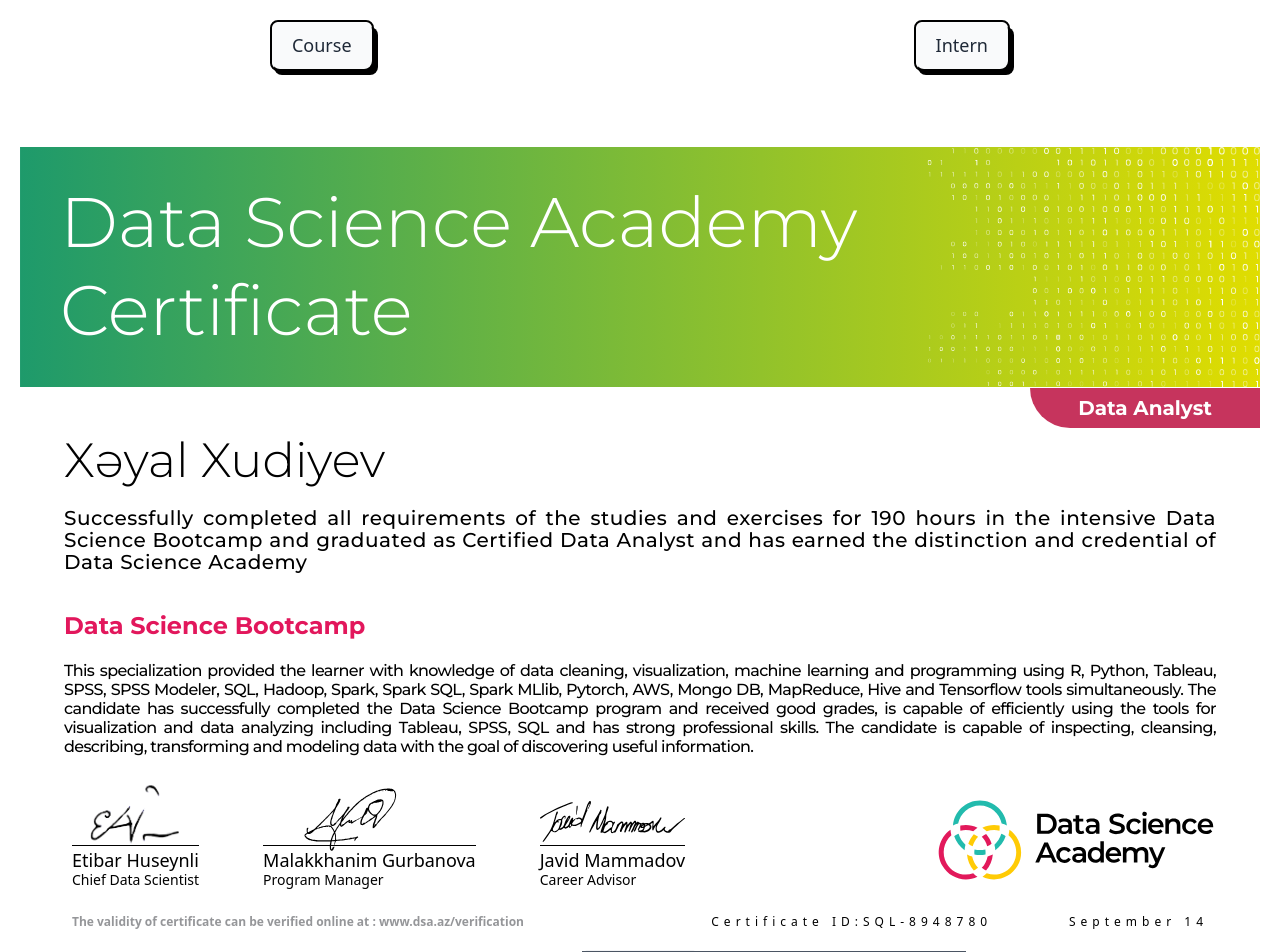
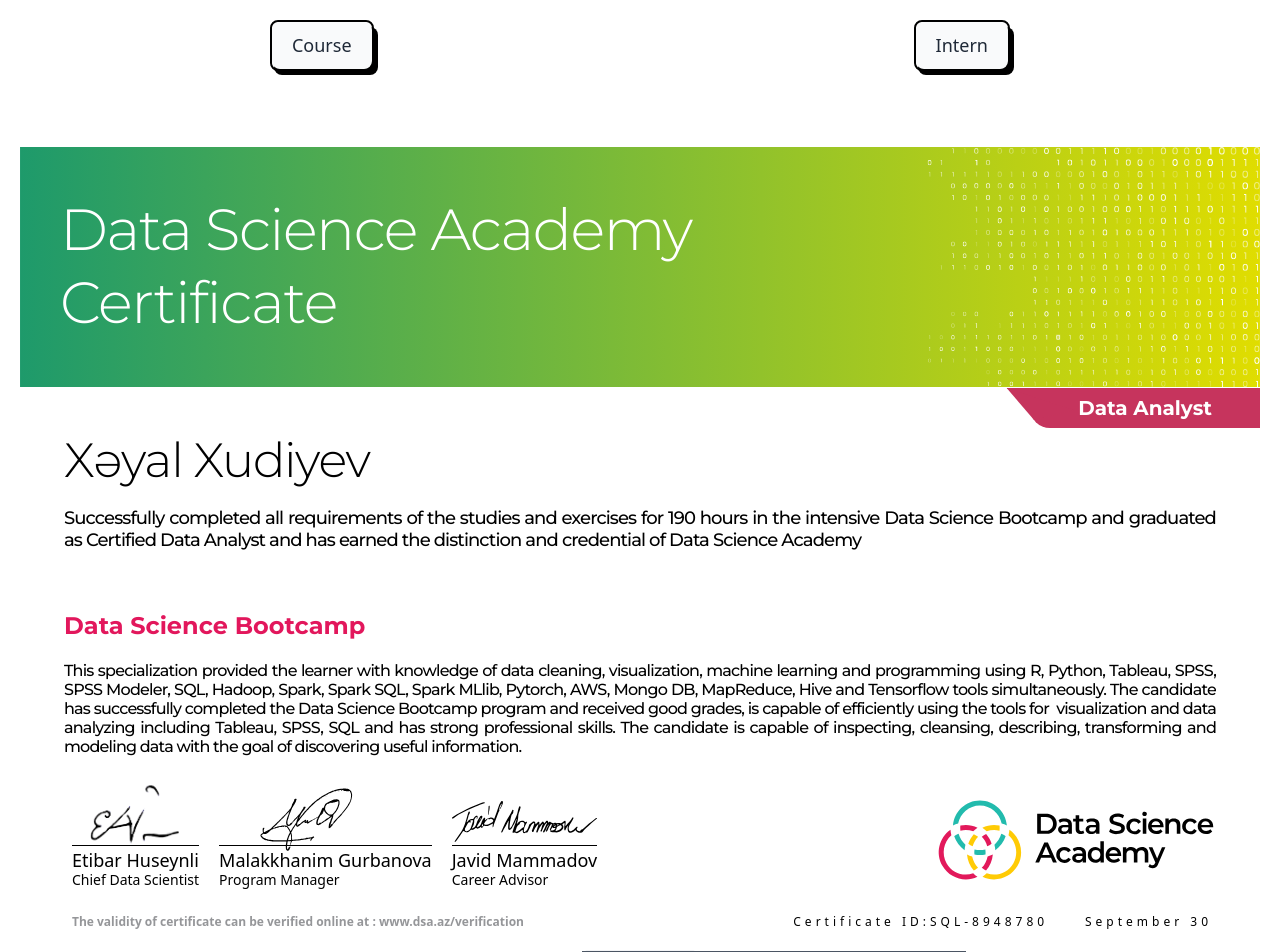
Before and after one commit to XayalXudiyev/Certificate, a React (Vite) app: page / in a window 1280 px wide. Shown: the top 952 px of the page. Built offline with nearby package versions, Linux system fonts and the light colour scheme.

Commit message:
support 10

```diff
--- a/src/course/components/layout/content/Content.jsx
+++ b/src/course/components/layout/content/Content.jsx
@@ -40,14 +40,14 @@
 
 
   return (
-    <div>
+    <div className='print:mx-3'>
       <div className='px-16 font-montserrat'>
-        <textarea rows='1' className='w-full focus:outline-none capitalize pb-2 my-2 font-light text-5xl'>Xəyal xudiyev</textarea>
-        <textarea onChange={(e) => setTitle(e.target.value)} value={title} rows="4" className='title  w-full focus:outline-none text-xl text-justify leading-[22px] font-medium tracking-wide '>
+        <textarea rows='1' className='w-full focus:outline-none capitalize pb-2 -tracking-wide  my-2 font-light text-5xl'>Xəyal xudiyev</textarea>
+        <textarea onChange={(e) => setTitle(e.target.value)} value={title} rows="4" className='title w-full focus:outline-none text-[18px] text-justify leading-[22px] font-medium -tracking-wider '>
           {title}
         </textarea>
         <textarea rows="1" className='w-full focus:outline-none text-2xl pb-2 pt-2  text-[#e2175c] font-bold'>Data Science Bootcamp</textarea>
-        <textarea onChange={(e) => setContent(e.target.value)} value={content} rows="6" className=' content w-full focus:outline-none text-[16px] tracking-[-0.040em] text-justify leading-[19px] font-medium my-1'>
+        <textarea onChange={(e) => setContent(e.target.value)} value={content} rows="6" className=' content w-full focus:outline-none text-[16px] -tracking-wider  text-justify leading-[19px] font-medium my-1'>
           {content}
         </textarea>
       </div>
@@ -55,7 +55,7 @@
       <div className='flex-col px-10'>
         <div className='flex justify-between items-end mt-2'>
 
-          <div className='flex gap-16 text-start px-8 '>
+          <div className='flex  text-start px-8 gap-5'>
             <div className='pt-2 relative'>
               <img src={EtibarM} alt="" className='absolute bottom-6 m-2' />
 
@@ -85,10 +85,19 @@
             <img src={Logo} alt="" className='w-72 mr-5 ' />
           </div>
         </div>
-        <div className='flex justify-between items-center mt-6 text-xs px-8 '>
+        <div className='flex justify-between items-center mt-6 text-xs pl-8 '>
           <p className='text-[#959699] font-bold'>The validity of certificate can be verified online at : <a href="http://www.dsa.az/verification">www.dsa.az/verification</a></p>
-          <div className=' flex tracking-[5px] flex-1  justify-end '>Certificate ID:<textarea className='tracking-[5px] focus:outline-none' rows='1'>SQL-8948780</textarea></div>
-          <div ><textarea rows="1" className='tracking-[5px] focus:outline-none mt-1  w-[190px] text-end'>September 14 2023</textarea></div>
+          <div className='flex gap-0'>
+
+            <div className=' flex tracking-[4px] flex-1 items-center text-xs justify-end '>
+              Certificate ID:
+              <textarea className='tracking-[4px] focus:outline-none' rows='1'>SQL-8948780
+              </textarea>
+            </div>
+            <div >
+              <textarea rows="1" className='tracking-[4px] focus:outline-none mt-1'>September 30 2023</textarea>
+            </div>
+          </div>
         </div>
       </div>
 
--- a/src/course/components/layout/hero/Hero.jsx
+++ b/src/course/components/layout/hero/Hero.jsx
@@ -15,7 +15,7 @@
     return (
         <div className='relative '>
             <img src={imageUrl} alt="" className='w-full' />
-            <h1 className='absolute inset-0 pl-10 text-start flex items-center text-[70px]   leading-tight text-white font-montserrat font-light'>Data Science Academy <br /> Certificate</h1>
+            <h1 className='absolute inset-0 pl-10 text-start flex items-center  text-[58px] -tracking-wide leading-tight text-white font-montserrat font-light'>Data Science Academy <br /> Certificate</h1>
         </div>
     );
 };
--- a/src/course/components/layout/select/Dropdown.jsx
+++ b/src/course/components/layout/select/Dropdown.jsx
@@ -11,17 +11,34 @@
     const handleOptionClick = (option) => {
         setSelectedOption(option);
         setIsOpen(false);
-            onChange(option);
+        onChange(option); ~``
     };
 
     return (
         <div className="relative inline-block mt-px">
-                <div>
-                    <button type="button" onClick={toggleDropdown} className="rounded-bl-full bg-[#c6345d] w-fit px-12 text-center h-10 text-white font-bold text-xl">
+            <div className=' relative '>
+            <div className='absolute h-[0.5px] w-16 left-[-23px] bg-[#c6345d]'></div>
+            <div className='absolute h-[0.5px] top-[0.5px] w-16 left-[-21px] bg-[#c6345d]'></div>
+            <div className='absolute h-[2px] top-[1px] w-16 left-[-21px] bg-[#c6345d]'></div>
+            <div className='absolute h-[2px] top-[2px] w-16 left-[-15px] bg-[#c6345d]'></div>
+            <div className='absolute h-[2px] top-[4px] w-16 left-[-12px] bg-[#c6345d]'></div>
+            <div className='absolute h-[4px] top-[5px] w-16 left-[-10px] bg-[#c6345d]'></div>
+                <div className="absolute top-[-14px] left-[-4px] " style={{
+                    borderLeft: '22px solid #c6345d',
+                    borderTop: '35px solid transparent',
+                    borderBottom: '36px solid transparent',
+                    width: '0',
+                    height: '0',
+                    transform: 'rotate(108deg)'
+                }}>
+                </div>
+
+                <button type="button" onClick={toggleDropdown} className=" bg-[#c6345d] w-fit rounded-l-full px-12 h-10 text-white font-bold text-xl">
                     {selectedOption ? selectedOption.value : 'Select'}
                 </button>
             </div>
-                {isOpen && (
+            {
+                isOpen && (
                     <div className="absolute right-0 text-sm focus:outline-none ">
                         <div className=" bg-[#c6345d] text-white  rounded-b-lg">
                             {options.map((option, index) => (
@@ -35,8 +52,9 @@
                             ))}
                         </div>
                     </div>
-                )}
-            </div>
+                )
+            }
+        </div >
 
 
     );
--- a/src/course/components/layout/select/Select.jsx
+++ b/src/course/components/layout/select/Select.jsx
@@ -11,7 +11,7 @@
 
 
   return (
-    <div className='p-5 pb-0'>
+    <div className='p-5 pb-0 print:px-12'>
       <div className=' '>
         <Hero />
       </div>
```
Lines whose indentation alone changed are shown as unchanged.
